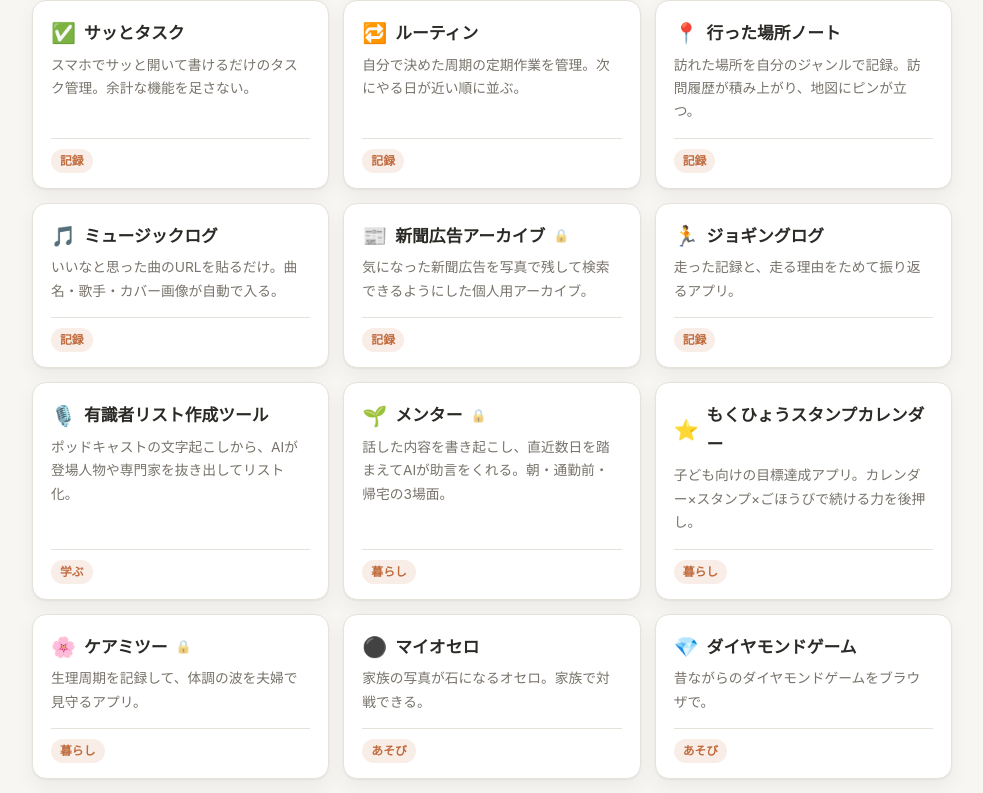
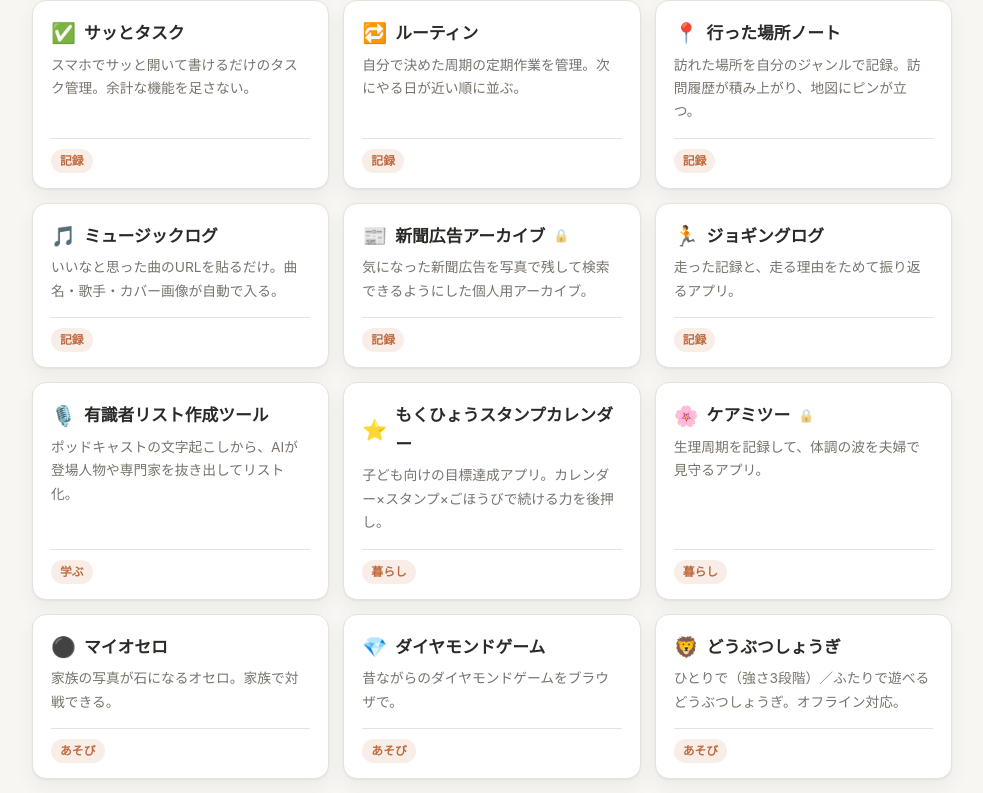
Before and after one commit to foggydock/my-apps, a Next.js app: page / in a window 1280 px wide. Shown: the part 578-1371 px from the top of the page, without its empty margins (148-1131 px from the left). Built offline with nearby package versions, Linux system fonts and the light colour scheme; no server answers.

Commit message:
メンターの行を削除（使っていないため）
Co-Authored-By: Claude Sonnet 5.5 <noreply@anthropic.com>

```diff
--- a/data/apps.js
+++ b/data/apps.js
@@ -91,14 +91,6 @@ export const APPS = [
     url: 'https://expert-log.pages.dev/',
   },
   {
-    repo: 'my-mentor',
-    name: 'メンター',
-    emoji: '🌱',
-    tag: '暮らし',
-    desc: '話した内容を書き起こし、直近数日を踏まえてAIが助言をくれる。朝・通勤前・帰宅の3場面。',
-    locked: true,
-  },
-  {
     repo: 'stamp-calendar',
     name: 'もくひょうスタンプカレンダー',
     emoji: '⭐',
```
